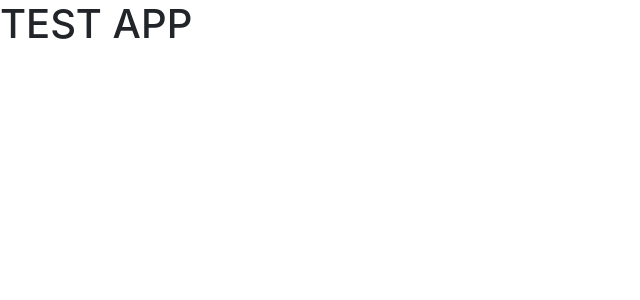
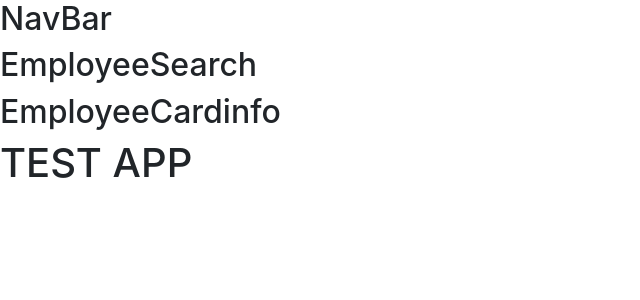
Before and after one commit to Isaias2020/Employee_Directory, a React (Create React App) app: page / in a window 1280 px wide. Shown: the top 300 px of the page, without its empty margins (0-640 px from the left). Built offline with nearby package versions, Linux system fonts and the light colour scheme.

Commit message:
added components folder with files

```diff
--- a/src/App.js
+++ b/src/App.js
@@ -1,9 +1,15 @@
 import React from 'react';
+import NavBar from "./components/NavBar";
+import EmployeeSearch from "./components/EmployeeSearch";
+import EmployeeCardinfo from "./components/EmployeeCardinfo";
 
 function App() {
   return (
     <div className="App">
 
+      <NavBar />
+      <EmployeeSearch />
+      <EmployeeCardinfo />
       <h1> TEST APP </h1>
     </div>
   );
--- /dev/null
+++ b/src/components/EmployeeCardinfo.js
@@ -0,0 +1,9 @@
+import React from "react";
+
+const EmployeeCardinfo = props => {
+    return (
+        <h2>EmployeeCardinfo</h2>
+    )
+};
+
+export default EmployeeCardinfo;
--- /dev/null
+++ b/src/components/EmployeeSearch.js
@@ -0,0 +1,9 @@
+import React from "react";
+
+const EmployeeSearch = props => {
+    return (
+        <h2>EmployeeSearch</h2>
+    )
+};
+
+export default EmployeeSearch;
--- /dev/null
+++ b/src/components/NavBar.js
@@ -0,0 +1,9 @@
+import React from "react";
+
+const NavBar = props => {
+    return (
+        <h2>NavBar</h2>
+    )
+};
+
+export default NavBar;
```
